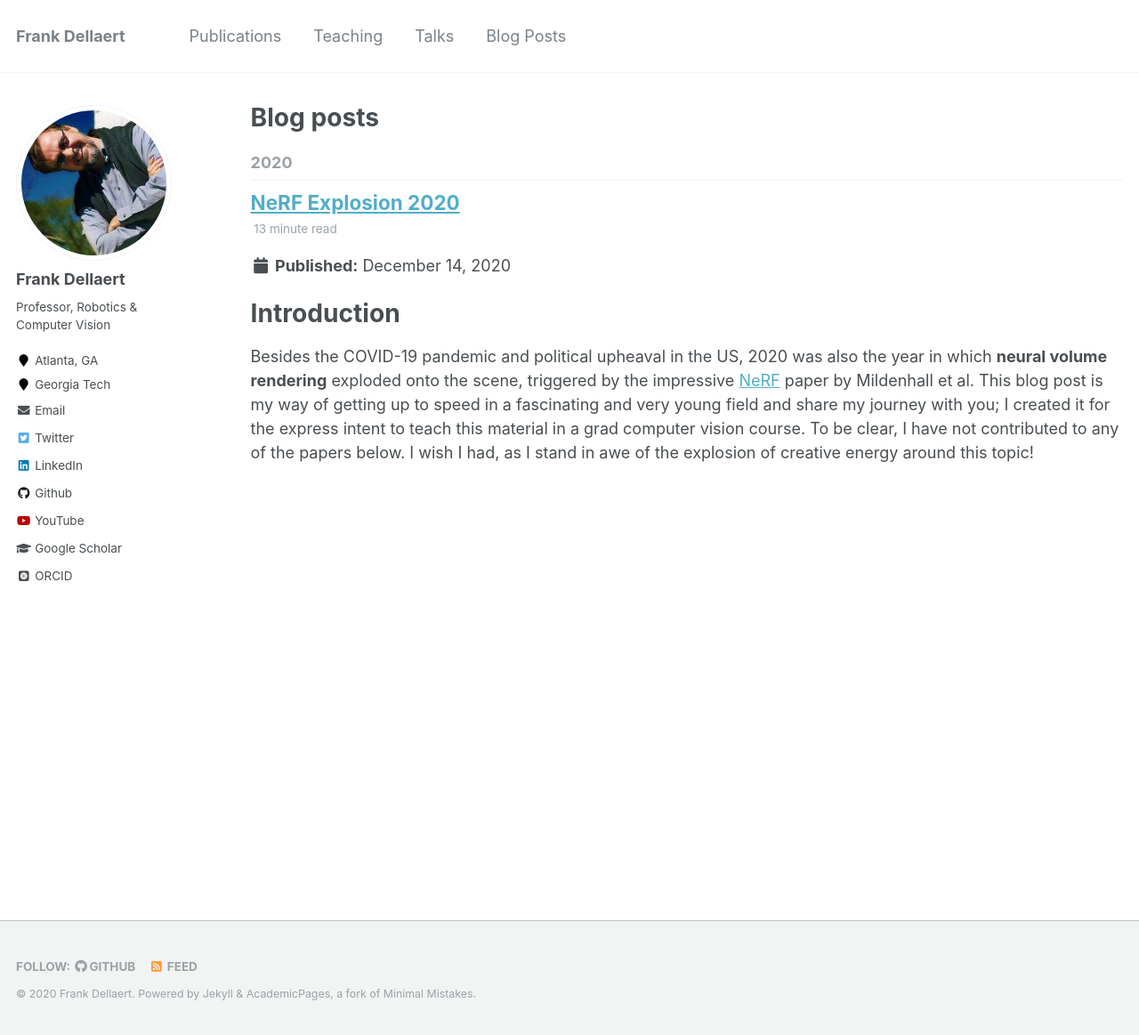
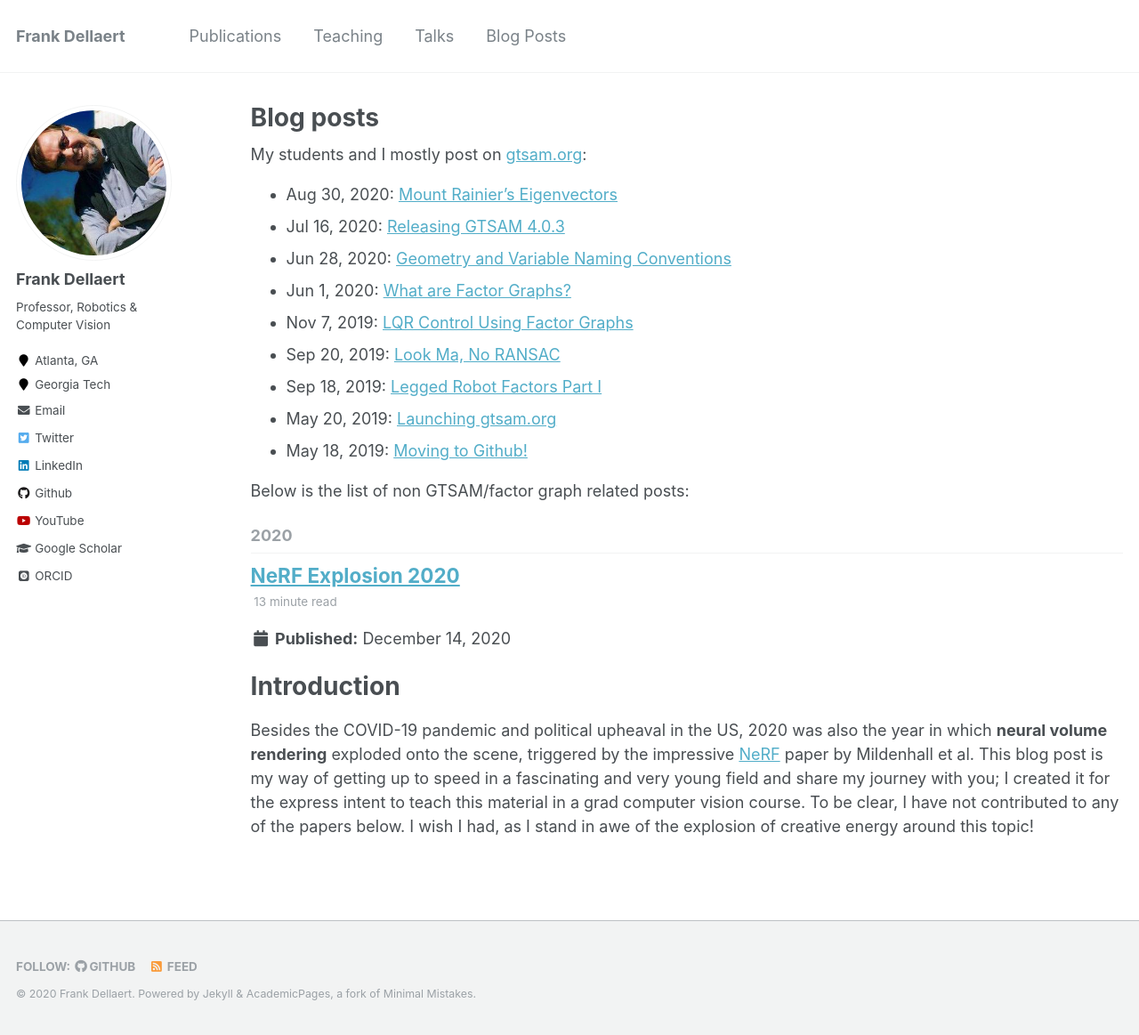
Before and after one commit to dellaert/dellaert.github.io, a Jekyll site: the page built from _pages/year-archive.html, in a window 1280 px wide and 1163 px high. Shown: the whole window at 89% size. Built offline with Jekyll 4.4.1, drawn with Linux system fonts in a browser that asks for light colours; some web fonts are replaced.

Commit message:
Fixed up about and blog

```diff
--- a/_pages/year-archive.html
+++ b/_pages/year-archive.html
@@ -7,6 +7,21 @@ redirect_from:
   - /wordpress/blog-posts/
 ---
 
+My students and I mostly post on <a href="https://gtsam.org/blog/">gtsam.org</a>:
+
+<ul>
+<li>Aug 30, 2020: <a href="/2020/08/30/Laplacian.html">Mount Rainier’s Eigenvectors</a></li>
+<li>Jul 16, 2020: <a href="/gtsam.org/2020/07/16/new-release-gtsam.html">Releasing GTSAM 4.0.3</a></li>
+<li>Jun 28, 2020: <a href="/gtsam.org/2020/06/28/gtsam-conventions.html">Geometry and Variable Naming Conventions</a></li>
+<li>Jun 1, 2020: <a href="/2020/06/01/factor-graphs.html">What are Factor Graphs?</a></li>
+<li>Nov 7, 2019: <a href="/2019/11/07/lqr-control.html">LQR Control Using Factor Graphs</a></li>
+<li>Sep 20, 2019: <a href="/2019/09/20/robust-noise-model.html">Look Ma, No RANSAC</a></li>
+<li>Sep 18, 2019: <a href="/2019/09/18/legged-robot-factors-part-I.html">Legged Robot Factors Part I</a></li>
+<li>May 20, 2019: <a href="/gtsam.org/2019/05/20/gtsam-org.html">Launching gtsam.org</a></li>
+<li>May 18, 2019: <a href="/gtsam.org/2019/05/18/moving-to-github.html">Moving to Github!</a></li>
+</ul>
+
+Below is the list of non GTSAM/factor graph related posts:
 {% include base_path %}
 {% capture written_year %}'None'{% endcapture %}
 {% for post in site.posts %}
```
Also changed, not shown: _pages/about.md (+6 -4 lines).
